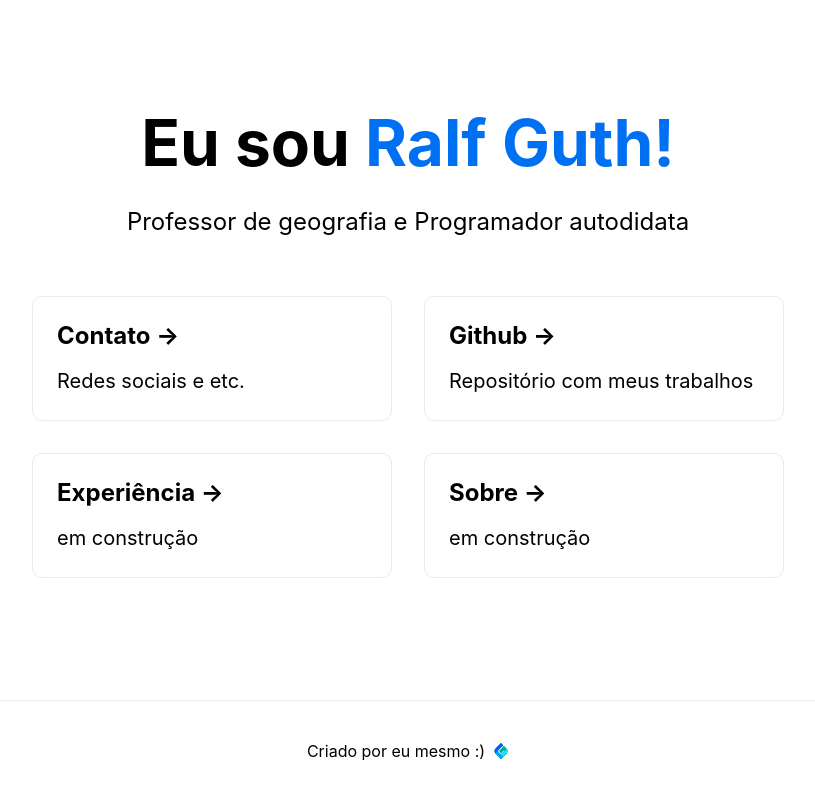
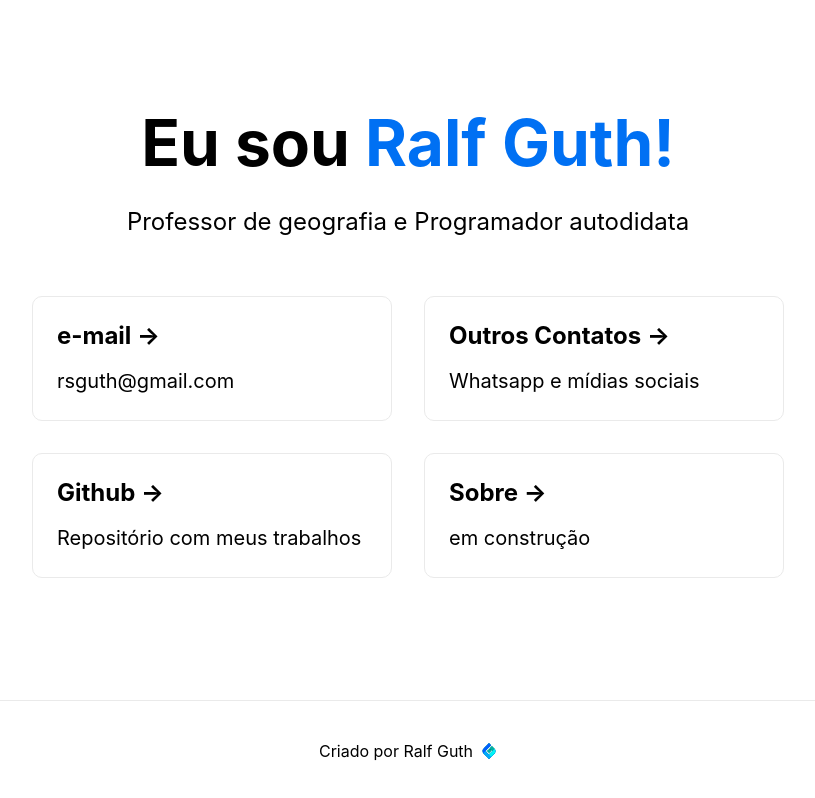
Before and after one commit to ralfguth/portfolio-next, a Next.js app: page / in a window 1280 px wide. Shown: the whole page, without its empty margins (232-1047 px from the left). Built offline with nearby package versions, Linux system fonts and the light colour scheme.

Commit message:
Mudanças nos cards

```diff
--- a/pages/index.js
+++ b/pages/index.js
@@ -19,15 +19,22 @@ export default function Home() {
         </p>
 
         <div className={styles.grid}>
-        <a
-            href="https://allmylinks.com/rsguth"
+
+          <a href="mailto:rsguth@gmail.com" className={styles.card}>
+            <h3>e-mail &rarr;</h3>
+            <p>rsguth@gmail.com</p>
+          </a>
+
+          <a
+            href="https://linklist.bio/ralfguth"
             className={styles.card}
           >
-            <h3>Contato &rarr;</h3>
+            <h3>Outros Contatos &rarr;</h3>
             <p>
-              Redes sociais e etc.
+              Whatsapp e mídias sociais
             </p>
           </a>
+
           <a
             href="https://github.com/ralfguth"
             className={styles.card}
@@ -36,10 +43,7 @@ export default function Home() {
             <p>Repositório com meus trabalhos</p>
           </a>
 
-          <a href="https://ralfguth.vercel.app" className={styles.card}>
-            <h3>Experiência &rarr;</h3>
-            <p>em construção</p>
-          </a>
+
 
           <a href="https://ralfguth.vercel.app" className={styles.card}>
             <h3>Sobre &rarr;</h3>
@@ -55,7 +59,7 @@ export default function Home() {
           target="_blank"
           rel="noopener noreferrer"
         >
-          Criado por eu mesmo :) {' '}
+          Criado por Ralf Guth {' '}
           <img src="/ralf.svg" alt="Guth Sites" className={styles.logo} />
         </a>
       </footer>
```
Also changed, not shown: 2 other files (tests, documents, lock files or other folders).
